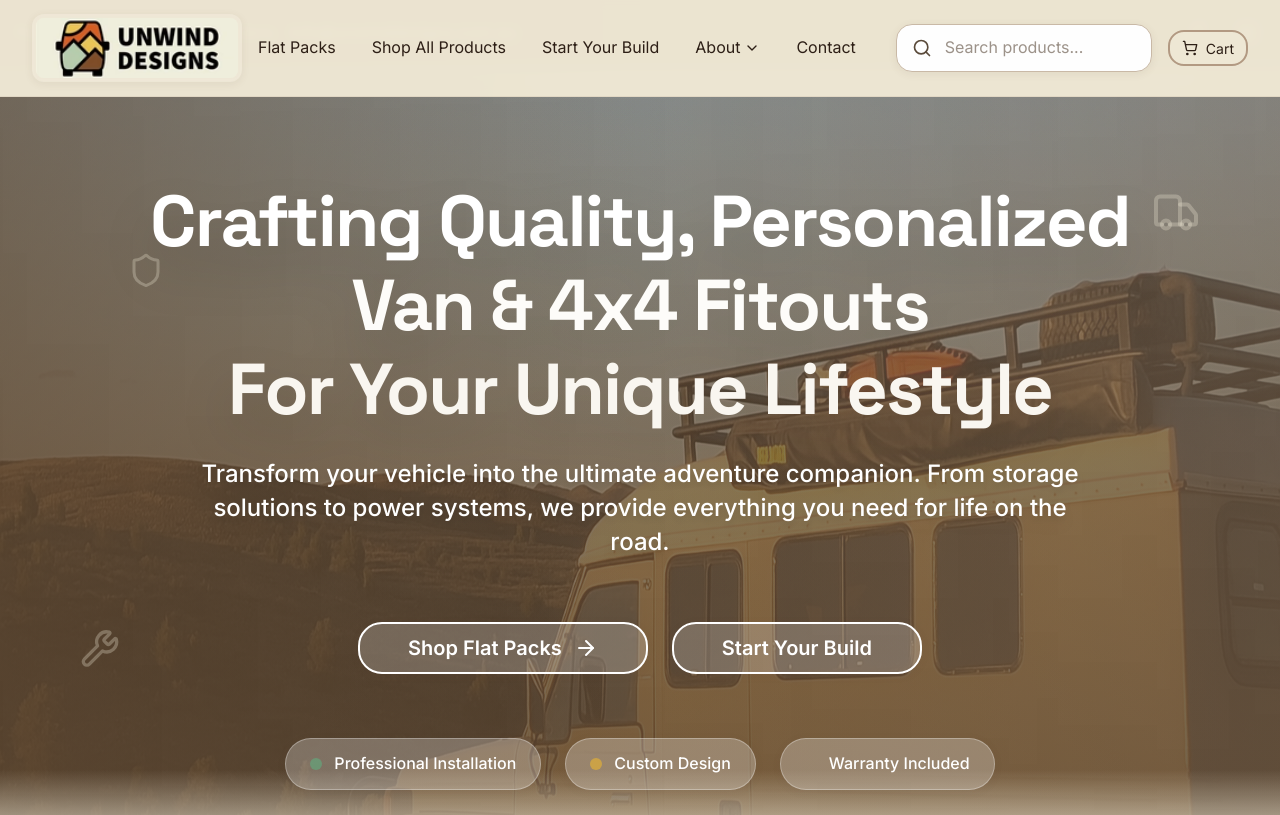
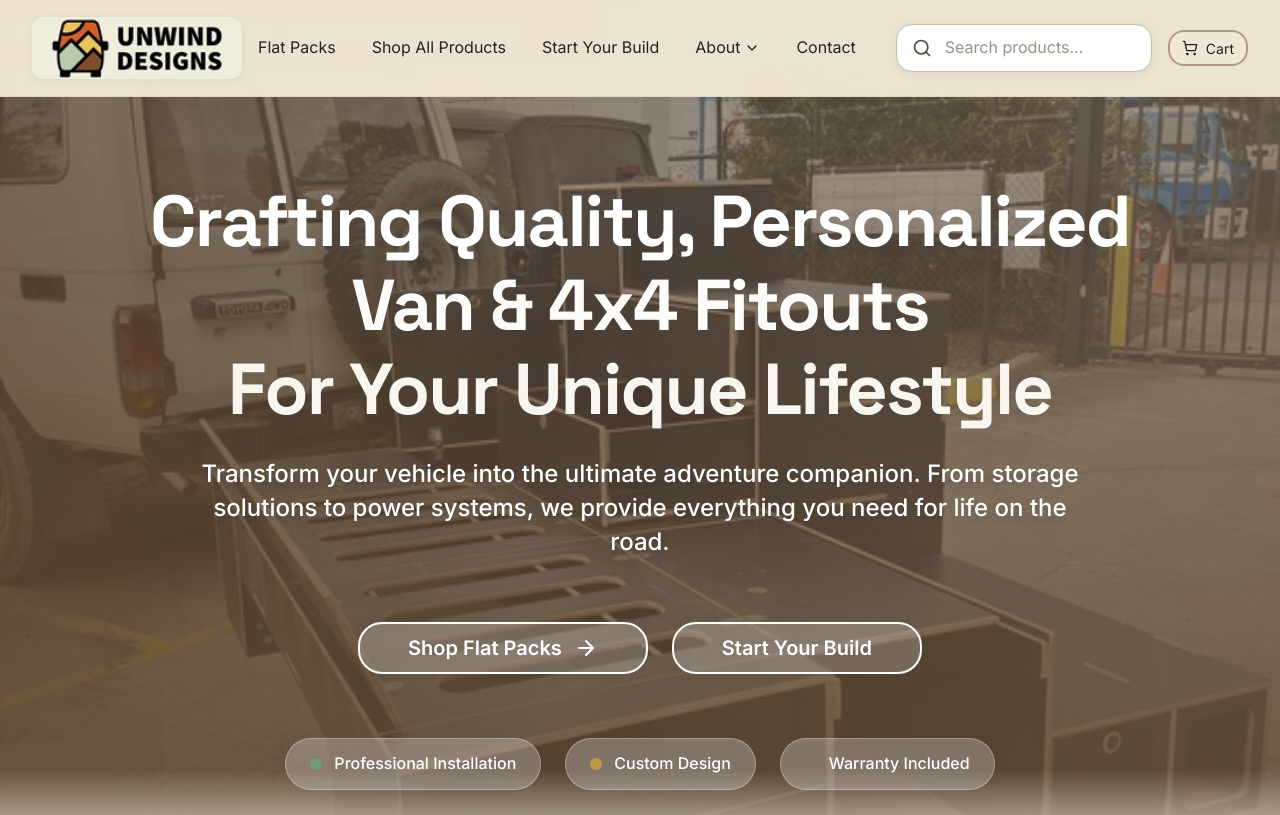
Before and after one commit to jxmstudio/unwind-designs, a Next.js app: page / in a window 1280 px wide. Shown: the top 815 px of the page. Built offline with nearby package versions, Linux system fonts and the light colour scheme.

Commit message:
CRITICAL FIXES: Remove redirect errors, fix duplicate descriptions, clean homepage design, fix shipping calculator and address autocomplete

```diff
--- a/src/app/api/bigpost/get-quote/route.ts
+++ b/src/app/api/bigpost/get-quote/route.ts
@@ -9,14 +9,31 @@ export async function POST(request: NextRequest) {
   try {
     // Check if BigPost API key is configured
     if (!process.env.BIGPOST_API_KEY && !process.env.BIG_POST_API_KEY) {
-      return NextResponse.json(
-        {
-          success: false,
-          error: 'BigPost API key not configured. Please contact support.',
-          fallback: true
-        },
-        { status: 503 }
-      );
+      // Return fallback shipping rates
+      return NextResponse.json({
+        success: true,
+        quotes: [
+          {
+            ServiceCode: 'STANDARD',
+            ServiceName: 'Standard Shipping',
+            Price: 25.00,
+            EstimatedDeliveryDays: 3,
+            CarrierId: 1,
+            CarrierName: 'Australia Post',
+            Description: 'Standard delivery within 3-5 business days'
+          },
+          {
+            ServiceCode: 'EXPRESS',
+            ServiceName: 'Express Shipping',
+            Price: 45.00,
+            EstimatedDeliveryDays: 1,
+            CarrierId: 1,
+            CarrierName: 'Australia Post',
+            Description: 'Express delivery within 1-2 business days'
+          }
+        ],
+        fallback: true
+      });
     }
 
     // Parse and validate request body
--- a/src/components/brand/BrandLogo.tsx
+++ b/src/components/brand/BrandLogo.tsx
@@ -25,7 +25,7 @@ export function BrandLogo({
         alt="Unwind Designs"
         width={width}
         height={height}
-        className="rounded-lg shadow-soft bg-white/10 p-1 backdrop-blur-sm"
+        className="rounded-lg shadow-soft"
         priority={priority}
         onError={() => setImageError(true)}
         aria-label="Unwind Designs"
--- a/src/components/hero/Hero.tsx
+++ b/src/components/hero/Hero.tsx
@@ -21,10 +21,10 @@ export function Hero() {
         <div
           className="absolute inset-0 bg-cover bg-center opacity-40"
           style={{
-            backgroundImage: `url("/brand/stock1.png")`
+            backgroundImage: `url("/brand/wander-troopy-flat-pack-281517.jpg")`
           }}
           role="img"
-          aria-label="Toyota Troopcarrier vehicle with professional fitout in outdoor setting"
+          aria-label="Professional van fitout with storage solutions and modern design"
         />
 
         {/* Enhanced overlay for better text readability */}
@@ -149,32 +149,7 @@ export function Hero() {
       {/* Enhanced decorative elements */}
       <div className="absolute bottom-0 left-0 w-full h-24 bg-gradient-to-t from-cream-400 to-transparent" />
 
-      {/* Enhanced floating icons with better animations */}
-      <motion.div
-        className="absolute top-32 right-20 text-cream-400/30"
-        variants={floating}
-        animate="animate"
-      >
-        <Truck size={48} />
-      </motion.div>
-
-      <motion.div
-        className="absolute bottom-48 left-20 text-cream-400/30"
-        variants={floating}
-        animate="animate"
-        transition={{ delay: 1 }}
-      >
-        <Wrench size={40} />
-      </motion.div>
-
-      <motion.div
-        className="absolute top-48 left-32 text-cream-400/30"
-        variants={floating}
-        animate="animate"
-        transition={{ delay: 2 }}
-      >
-        <Shield size={36} />
-      </motion.div>
+      {/* Removed floating icons for cleaner design */}
     </section>
   );
 }
--- a/src/components/products/ProductPage.tsx
+++ b/src/components/products/ProductPage.tsx
@@ -229,50 +229,6 @@ export function ProductPage({ product, relatedProducts = [] }: ProductPageProps)
                 </div>
               )}
 
-              {/* Description */}
-              {product.description && (
-                <div className="prose prose-sm max-w-none text-textPrimary leading-relaxed">
-                  {product.description.split('\n\n').map((paragraph, index) => {
-                    // Handle bullet points
-                    if (paragraph.includes('•')) {
-                      const lines = paragraph.split('\n');
-                      const title = lines[0].replace('**', '').replace('**', '');
-                      const bulletPoints = lines.slice(1).filter(line => line.trim().startsWith('•'));
-
-                      return (
-                        <div key={index} className="mb-4">
-                          {title && (
-                            <h4 className="font-semibold text-textPrimary mb-2">{title}</h4>
-                          )}
-                          <ul className="list-disc pl-6 space-y-1">
-                            {bulletPoints.map((point, bulletIndex) => (
-                              <li key={bulletIndex} className="text-textPrimary">
-                                {point.replace('•', '').trim()}
-                              </li>
-                            ))}
-                          </ul>
-                        </div>
-                      );
-                    }
-
-                    // Handle bold text
-                    if (paragraph.startsWith('**') && paragraph.endsWith('**')) {
-                      return (
-                        <h4 key={index} className="font-semibold text-textPrimary mb-2">
-                          {paragraph.replace(/\*\*/g, '')}
-                        </h4>
-                      );
-                    }
-
-                    // Regular paragraph
-                    return (
-                      <p key={index} className="mb-4 text-textPrimary">
-                        {paragraph}
-                      </p>
-                    );
-                  })}
-                </div>
-              )}
 
               {/* Quantity Selector */}
               {isPurchasable && (
```
